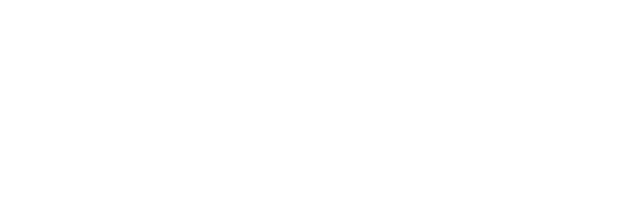
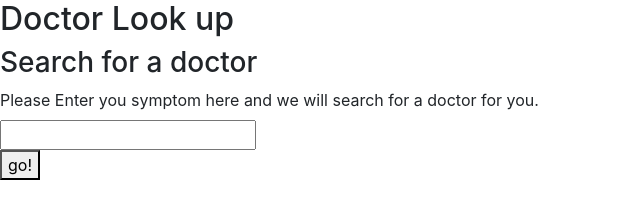
Before and after one commit to MrDanielBennett/doctor-lookup, a website built with webpack: page src/index.html in a window 1280 px wide. Shown: the whole page, without its empty margins (0-640 px from the left). Built offline with nearby package versions, Linux system fonts and the light colour scheme.

```diff
--- a/src/index.html
+++ b/src/index.html
@@ -1,9 +1,24 @@
 <!DOCTYPE html>
 <html>
   <head>
-    <title>Template</title>
+    <title>Doctor Lookup</title>
   </head>
   <body>
+    <h2>Doctor Look up</h2>
+
+    <div class="search-for-doc">
+      <h3>Search for a doctor</h3>
+      <form id="symptom-form">
+        <label for="symptom-input"> Please Enter you symptom here and we will search for a doctor for you.</label><br>
+        <input type="text" id="symptom-input" value=""><br>
+        <button type="submit" name="button">go!</button>
+      </form>
+
+      <div class="search-for">
+
+      </div>
+
+    </div>
 
   </body>
 </html>
```
